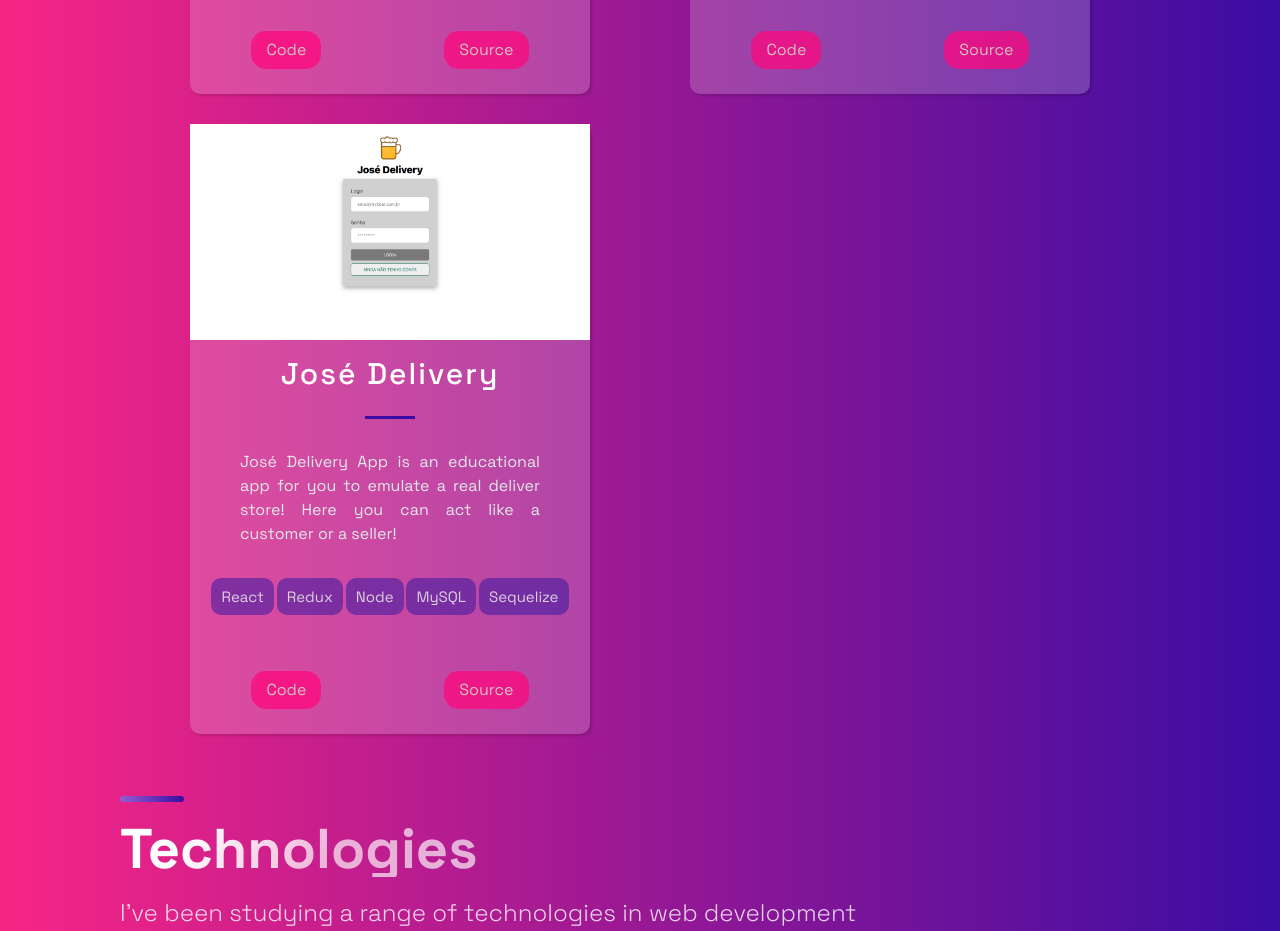
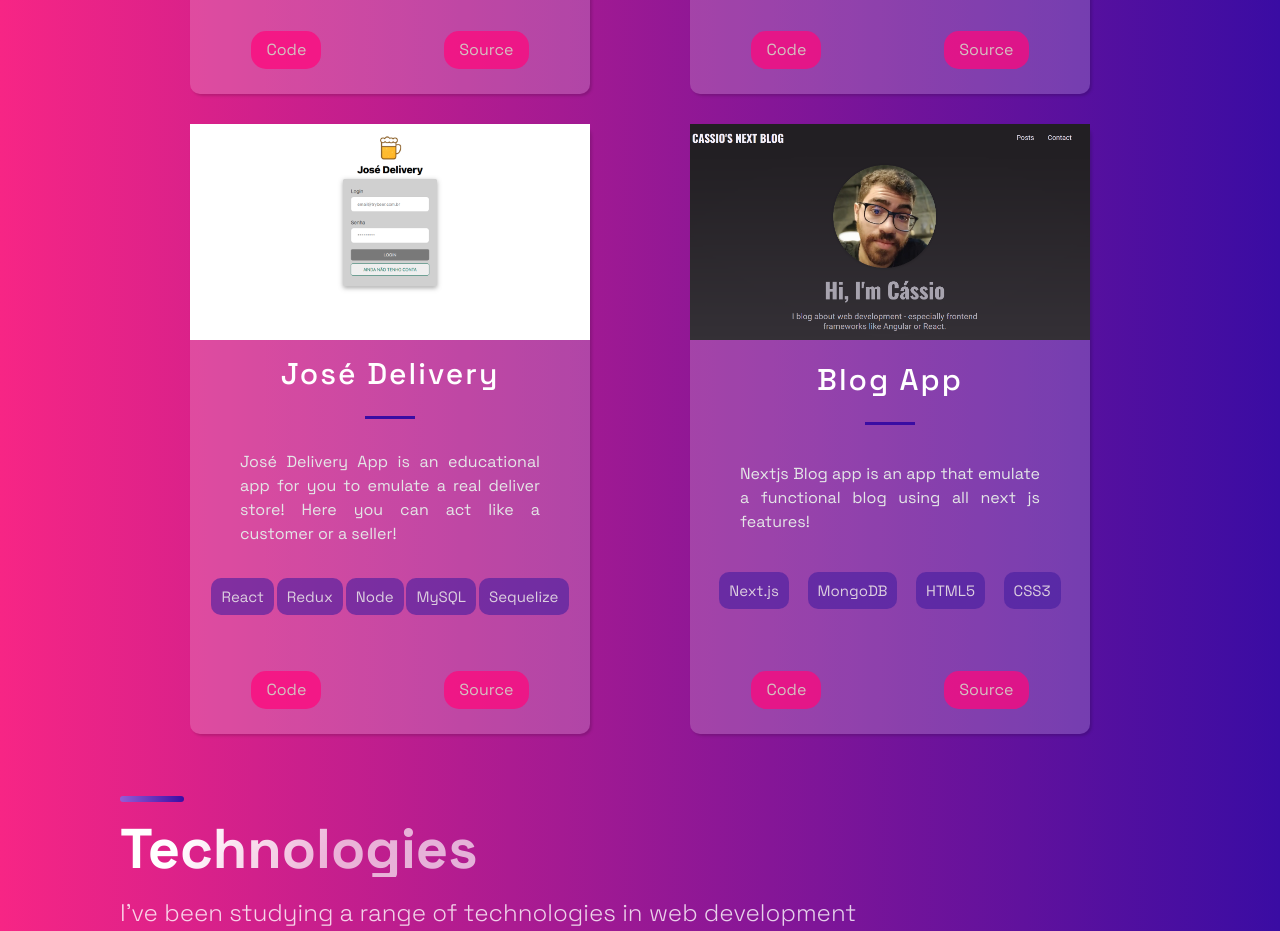
Before and after one commit to cassiorodp/portfolio, a Next.js app: page / in a window 1280 px wide. Shown: the part 2040-2971 px from the top of the page. Built offline with nearby package versions, Linux system fonts and the light colour scheme.

Commit message:
feat: add blog App project

```diff
--- a/src/constants/constants.js
+++ b/src/constants/constants.js
@@ -1,16 +1,18 @@
 export const projects = [
   {
     title: 'Pokedex App',
-    description: "Using React, CSS, HTML & JS, with the resources of the pokeAPI. We've created a working pokedex so you can search that pokemon of your childhood! All of this with the original colors of the franchise.",
-      image: '/images/1.png',
-      tags: ['React', 'HTML', 'CSS'],
+    description:
+      "Using React, CSS, HTML & JS, with the resources of the pokeAPI. We've created a working pokedex so you can search that pokemon of your childhood! All of this with the original colors of the franchise.",
+    image: '/images/1.png',
+    tags: ['React', 'HTML', 'CSS'],
     source: 'https://cassiorodp.github.io/pokemon-world/',
     visit: 'https://github.com/cassiorodp/pokemon-world',
     id: 0,
   },
   {
     title: 'Buy-Please',
-    description:"An App built with React to emulate a working e-commerce, this demo was made to pratice mainly react routes & react props. ",
+    description:
+      'An App built with React to emulate a working e-commerce, this demo was made to pratice mainly react routes & react props. ',
     image: '/images/2.png',
     tags: ['React', 'React Router', 'CSS'],
     source: 'https://cassiorodp.github.io/buy-please/',
@@ -19,16 +21,18 @@ export const projects = [
   },
   {
     title: 'Star Wars Planet Search',
-    description: "This App was made to pratice some React Hooks and Context API, as well to implement a cool star wars planets information table. ",
-      image: '/images/3.png',
-      tags: ['React', 'React Hooks', 'Context API'],
+    description:
+      'This App was made to pratice some React Hooks and Context API, as well to implement a cool star wars planets information table. ',
+    image: '/images/3.png',
+    tags: ['React', 'React Hooks', 'Context API'],
     source: 'https://cassiorodp.github.io/star-wars-planet-search/',
     visit: 'https://github.com/cassiorodp/star-wars-planet-search',
     id: 2,
   },
   {
     title: "Let's Cook",
-    description: "A mobile App of recipes powered by thecocktaildb and www.themealdb.com API's. Made mainly to pratice redux and mobile-first development. ",
+    description:
+      "A mobile App of recipes powered by thecocktaildb and www.themealdb.com API's. Made mainly to pratice redux and mobile-first development. ",
     image: '/images/4.png',
     tags: ['React', 'React Hooks', 'Redux'],
     source: 'https://cassiorodp.github.io/recipe-app/#/',
@@ -36,21 +40,32 @@ export const projects = [
     id: 3,
   },
   {
-    title: "José Delivery",
-    description: "José Delivery App is an educational app for you to emulate a real deliver store! Here you can act like a customer or a seller!",
+    title: 'José Delivery',
+    description:
+      'José Delivery App is an educational app for you to emulate a real deliver store! Here you can act like a customer or a seller!',
     image: '/images/5.png',
     tags: ['React', 'Redux', 'Node', 'MySQL', 'Sequelize'],
     source: 'https://jose-delivery-app.vercel.app/login',
     visit: 'https://github.com/cassiorodp/delivery-app',
     id: 4,
   },
+  {
+    title: 'Blog App',
+    description:
+      'Nextjs Blog app is an app that emulate a functional blog using all next js features!',
+    image: '/images/6.png',
+    tags: ['Next.js', 'MongoDB', 'HTML5', 'CSS3'],
+    source: 'https://nextjs-blog-app-livid.vercel.app/',
+    visit: 'https://github.com/cassiorodp/nextjs_blog_app',
+    id: 5,
+  },
 ];
 
 export const TimeLineData = [
-  { year: 1997, text: 'Hello World', },
-  { year: 2015, text: 'Got into university', },
-  { year: 2019, text: 'Graduated in civil engineering', },
+  { year: 1997, text: 'Hello World' },
+  { year: 2015, text: 'Got into university' },
+  { year: 2019, text: 'Graduated in civil engineering' },
   { year: 2020, text: 'Worked as an environmental analyst' },
-  { year: 2021, text: 'Started studying web develoment', },
-  { year: 2022, text: 'Started to work as a web developer at D3 Company', }
+  { year: 2021, text: 'Started studying web develoment' },
+  { year: 2022, text: 'Started to work as a web developer at D3 Company' },
 ];
```
Also changed, not shown: public/images/6.png (added).
